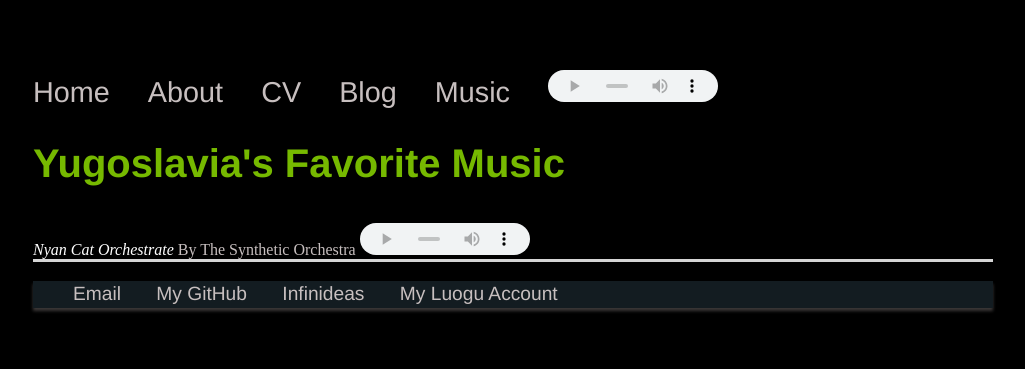
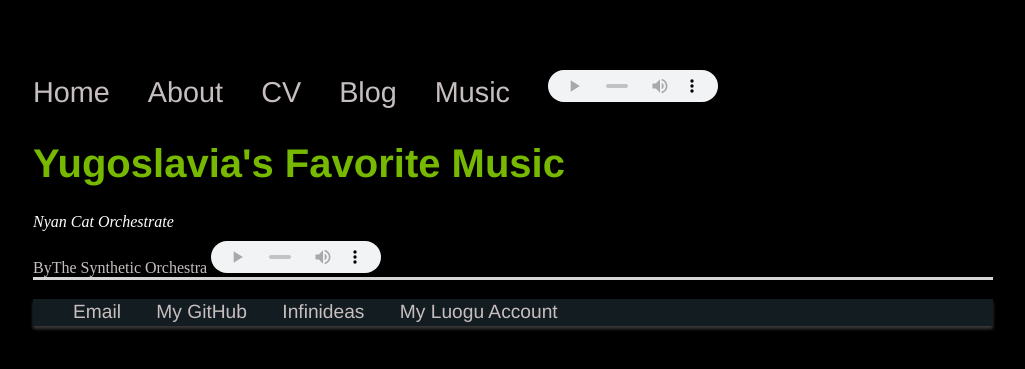
Before and after one commit to Yugoslavia36/yugoslavia36.github.io, a Jekyll site: the page built from music/index.html, in a window 1280 px wide. Shown: the top 369 px of the page, without its empty margins (127-1152 px from the left). Built offline with Jekyll 4.4.1, drawn with Linux system fonts in a browser that asks for light colours.

Commit message:
Update index.html

```diff
--- a/music/index.html
+++ b/music/index.html
@@ -5,9 +5,9 @@ title: Music
 
 	<div class="music">
 		<h1>Yugoslavia's Favorite Music</h1>
-		<em>Nyan Cat Orchestrate </em>
-		<a>By</a>
-		<a href="https://www.youtube.com/channel/UCQOm3j7QTQqAJVCyiCNOXBA">The Synthetic Orchestra</a>
-		<audio controls="controls" autoplay="autoplay">
+		<em>Nyan Cat Orchestrate <br/></em>
+		<a>By</a><a href="https://www.youtube.com/channel/UCQOm3j7QTQqAJVCyiCNOXBA">The Synthetic Orchestra</a>
+		<audio controls="controls" >
   		<source src="../../../../../audio/Nyan Cat Orchestrate.mp3" type="audio/mpeg" />
+
 	</div>
```
